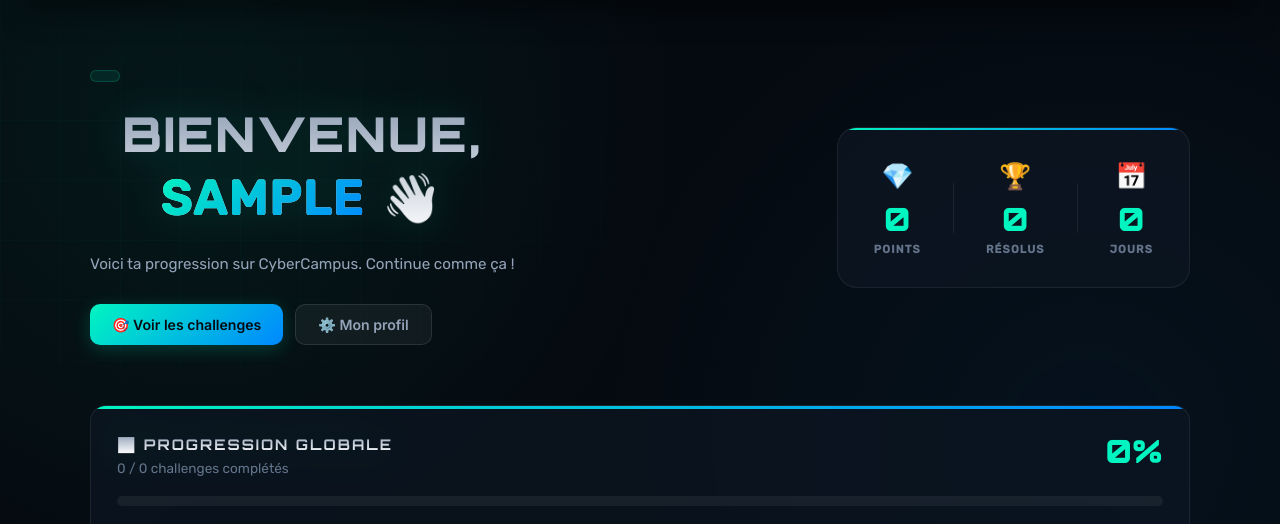
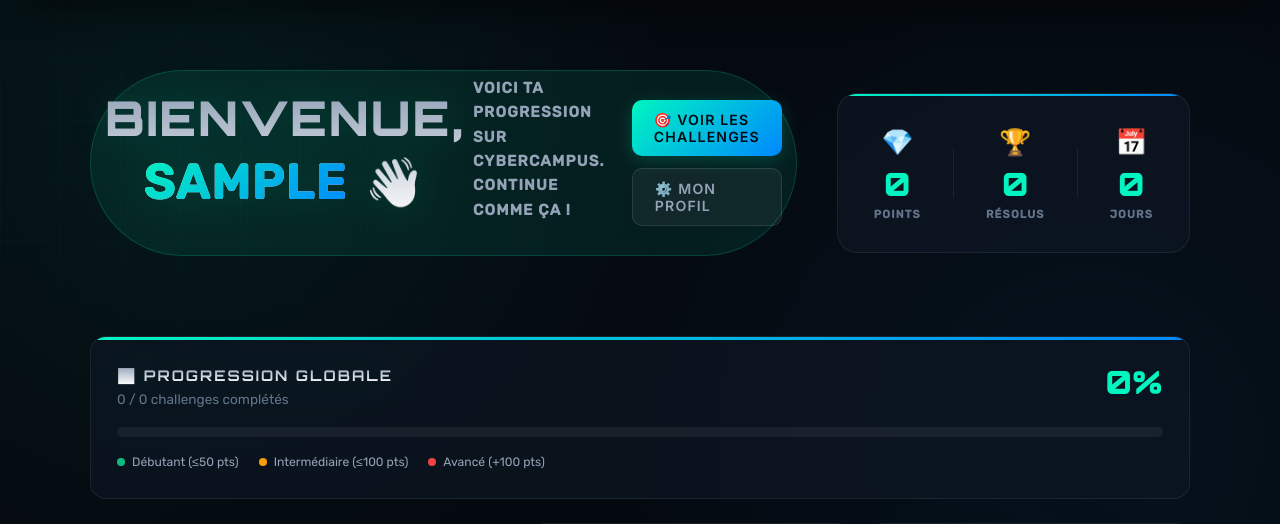
Before and after one commit to illeska/cybercampus-ctf, a Flask app: page /dashboard in a window 1280 px wide. Shown: the part 119-643 px from the top of the page. Run offline with Flask 3, Linux system fonts and the light colour scheme; the visitor is signed in with stand-in values (Sample User, id 1); data that the repository does not hold is empty; some libraries are stand-ins or nearby versions.

Commit message:
modif ui: CyberCampus CTF 2.3.4

```diff
--- a/webapp/templates/dashboard.html
+++ b/webapp/templates/dashboard.html
@@ -16,9 +16,7 @@
   <div class="db-hero-grid" aria-hidden="true"></div>
 
   <div class="db-hero-inner">
-    <div class="db-hero-left">
       <div class="db-welcome-badge">
-      </div>
       <h1 class="db-hero-title">
         Bienvenue,<br>
         <span class="db-accent">{{ user.pseudo }}</span> 👋
```
